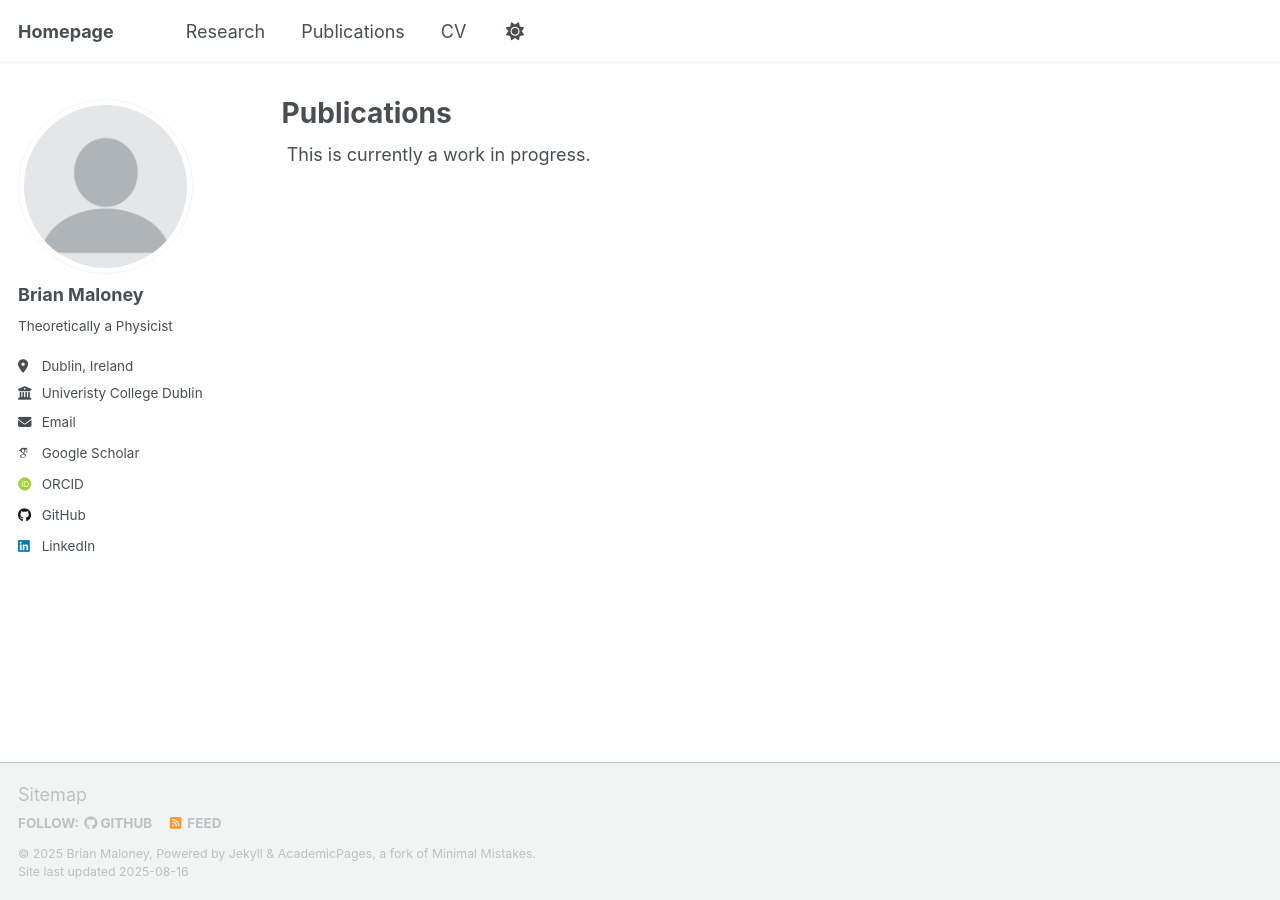
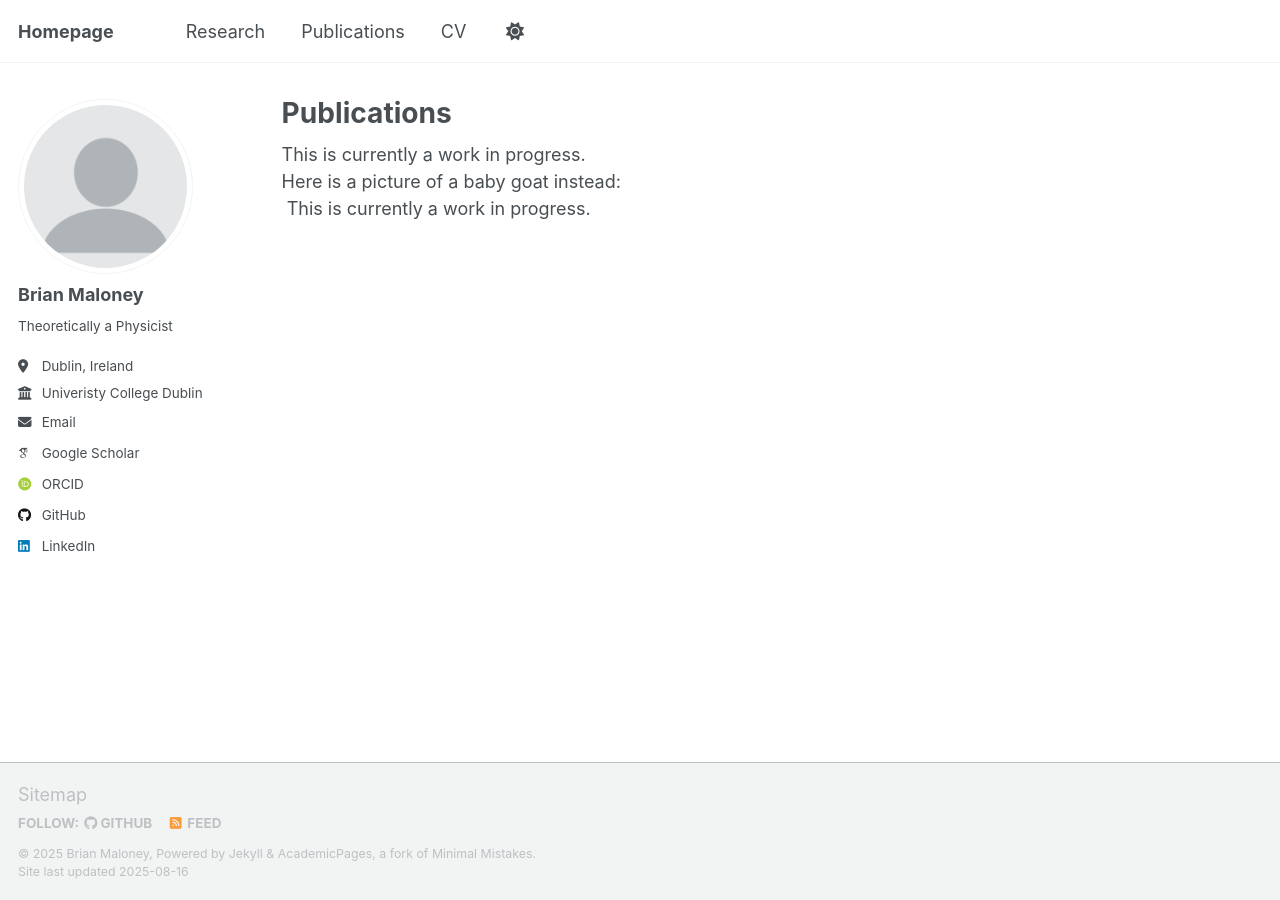
Before and after one commit to maloneygoat/maloneygoat.github.io, a Jekyll site: the page built from _pages/publications.html, in a window 1280 px wide. Built offline with Jekyll 4.4.1, drawn with Linux system fonts in a browser that asks for light colours; some web fonts are replaced; a script that is not in the unit is left out.

Commit message:
testing html, wordwrapping

```diff
--- a/_pages/publications.html
+++ b/_pages/publications.html
@@ -5,6 +5,10 @@ permalink: /publications/
 author_profile: true
 ---
 
+
+This is currently a work in progress.<br>
+
+Here is a picture of a baby goat instead:
 <div class="wordwrap">
   This is currently a work in progress</a>.
 </div>
```
